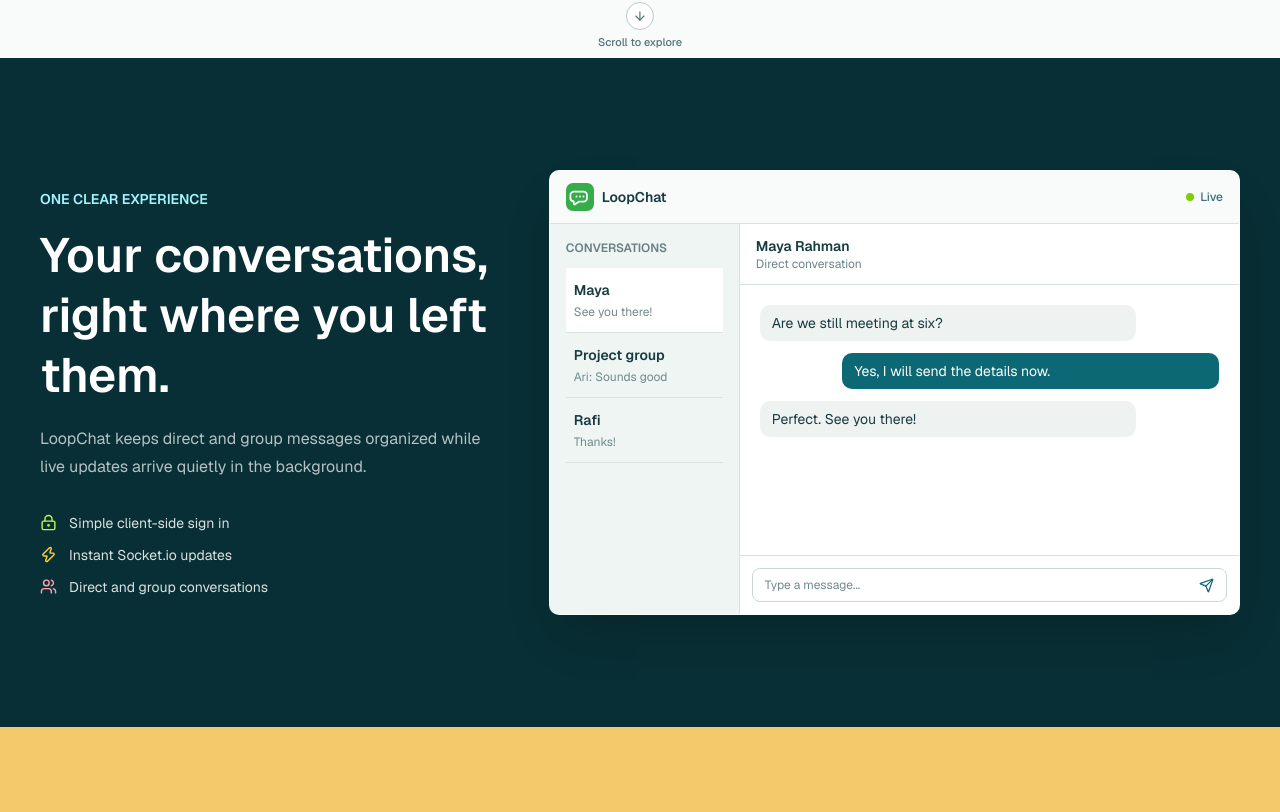
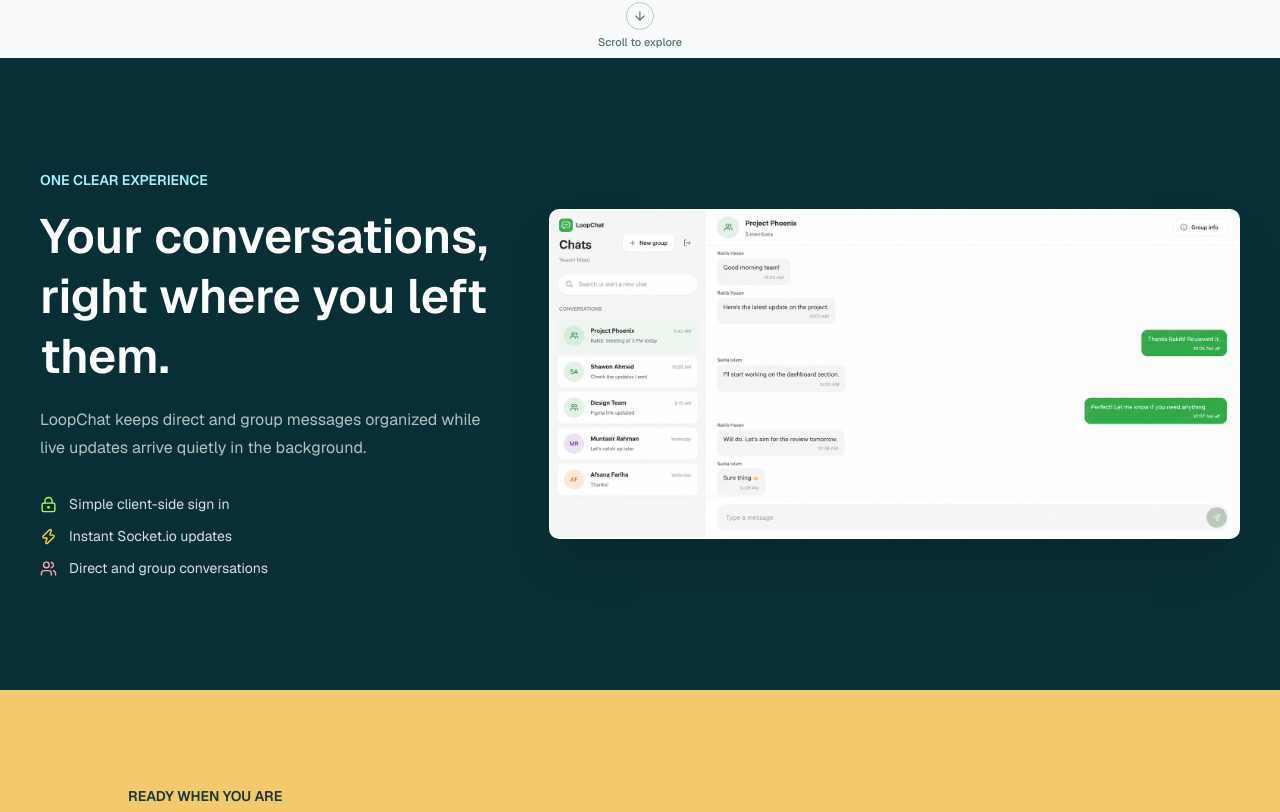
Before and after one commit to miazi2003/LoopChat, a Next.js app: page / in a window 1280 px wide. Shown: the part 726-1538 px from the top of the page. Built offline with nearby package versions, Linux system fonts and the light colour scheme.

Commit message:
feat : update experience section

```diff
--- a/src/components/landing/product-showcase.tsx
+++ b/src/components/landing/product-showcase.tsx
@@ -1,70 +1,16 @@
-import { Send } from "lucide-react";
-import { BrandLogo } from "@/components/brand-logo";
+import Image from "next/image";
 
 export function ProductShowcase() {
   return (
-    <div className="overflow-hidden rounded-lg border border-white/15 bg-[#f8fbfa] text-[#173b40] shadow-2xl shadow-black/20">
-      <div className="flex items-center justify-between border-b border-[#d8e3e1] px-4 py-3">
-        <BrandLogo
-          size="sm"
-          className="text-[#173b40]"
-          nameClassName="text-sm"
-        />
-        <span className="flex items-center gap-1.5 text-xs font-medium text-[#397078]">
-          <span className="h-2 w-2 rounded-full bg-lime-500" />
-          Live
-        </span>
-      </div>
-
-      <div className="grid min-h-[390px] grid-cols-[130px_1fr] sm:grid-cols-[190px_1fr]">
-        <aside className="border-r border-[#d8e3e1] bg-[#eef5f3] p-3 sm:p-4">
-          <p className="mb-3 text-xs font-semibold uppercase text-[#668187]">Conversations</p>
-          <PreviewConversation name="Maya" text="See you there!" active />
-          <PreviewConversation name="Project group" text="Ari: Sounds good" />
-          <PreviewConversation name="Rafi" text="Thanks!" />
-        </aside>
-
-        <div className="flex min-w-0 flex-col bg-white">
-          <div className="border-b border-[#d8e3e1] px-4 py-3">
-            <p className="text-sm font-semibold">Maya Rahman</p>
-            <p className="text-xs text-[#6a858a]">Direct conversation</p>
-          </div>
-          <div className="flex-1 space-y-3 p-4 sm:p-5">
-            <div className="max-w-[82%] rounded-lg bg-[#eef3f2] px-3 py-2 text-sm">
-              Are we still meeting at six?
-            </div>
-            <div className="ml-auto max-w-[82%] rounded-lg bg-[#0c6875] px-3 py-2 text-sm text-white">
-              Yes, I will send the details now.
-            </div>
-            <div className="max-w-[82%] rounded-lg bg-[#eef3f2] px-3 py-2 text-sm">
-              Perfect. See you there!
-            </div>
-          </div>
-          <div className="border-t border-[#d8e3e1] p-3">
-            <div className="flex items-center gap-2 rounded-md border border-[#c9d8d5] px-3 py-2 text-xs text-[#71898d]">
-              Type a message...
-              <Send size={15} className="ml-auto text-[#0c6875]" />
-            </div>
-          </div>
-        </div>
-      </div>
+    <div className="overflow-hidden rounded-lg border border-white/15 bg-white shadow-2xl shadow-black/20">
+      <Image
+        src="/images/loopchat-product-showcase.png"
+        alt="LoopChat group conversation interface showing the Project Phoenix chat"
+        width={1820}
+        height={865}
+        sizes="(min-width: 1024px) 58vw, 100vw"
+        className="h-auto w-full"
+      />
     </div>
   );
 }
-
-function PreviewConversation({
-  name,
-  text,
-  active = false
-}: {
-  name: string;
-  text: string;
-  active?: boolean;
-}) {
-  return (
-    <div className={`border-b border-[#d8e3e1] px-2 py-3 ${active ? "bg-white" : ""}`}>
-      <p className="truncate text-sm font-semibold">{name}</p>
-      <p className="mt-1 truncate text-xs text-[#71898d]">{text}</p>
-    </div>
-  );
-}
```
Also changed, not shown: public/images/loopchat-product-showcase.png (added).
